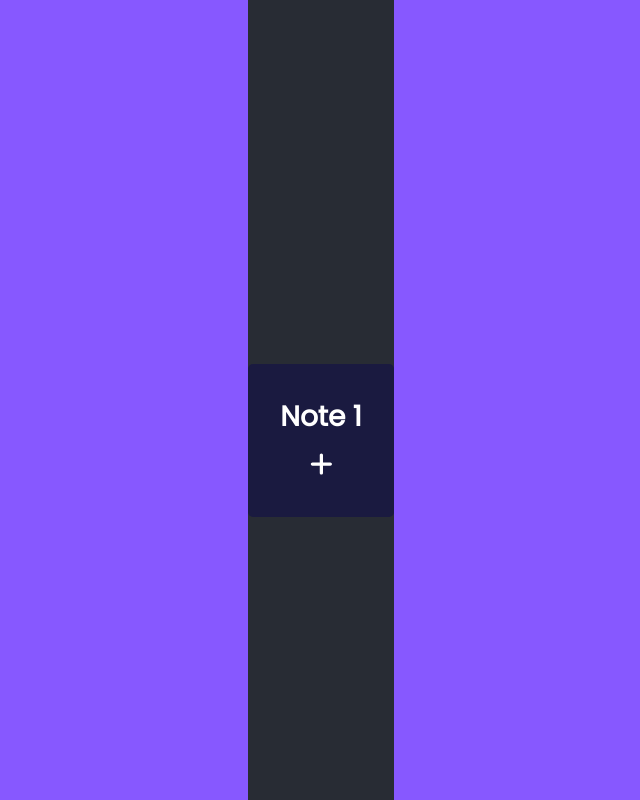
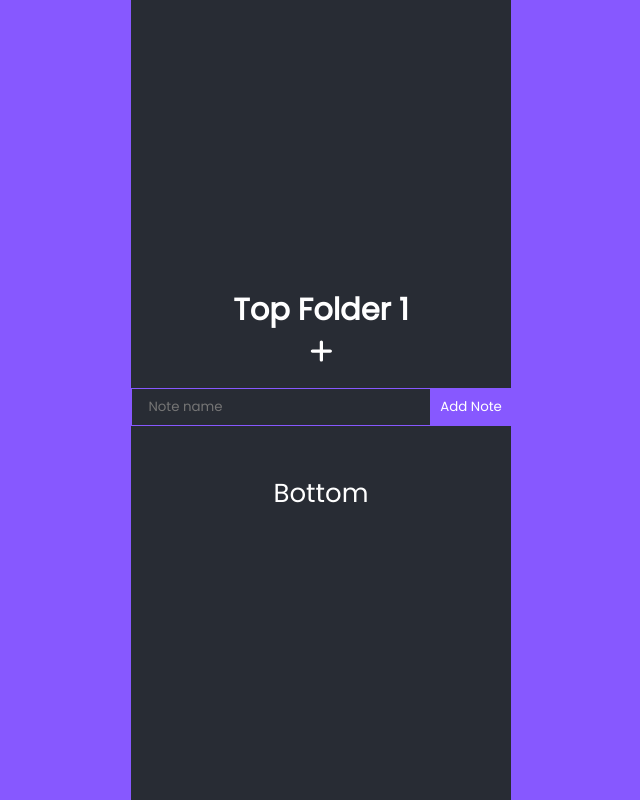
Before and after one commit to izakbunda/cs130, a React (Create React App) app in the folder client/authentication/: page / in a window 1280 px wide. Shown: the whole page, without its empty margins (319-959 px from the left). Built offline with nearby package versions, Linux system fonts and the light colour scheme.

Commit message:
all todo components (folder, note, task) functionality complete. styling not done

```diff
--- a/client/authentication/src/App.js
+++ b/client/authentication/src/App.js
@@ -1,12 +1,14 @@
 import './App.css';
+import './index.css';
 import { Note } from './components/note';
 import {LogInPage} from './components/logInPage';
+import { Folder } from './components/folder';
 
 function App() {
   return (
     <div className="App">
       <header className="App-header">
-        <Note name="Note 1"/>
+        <Folder name="Folder 1"/>
       </header>
     </div>
   );
--- /dev/null
+++ b/client/authentication/src/components/folder.jsx
@@ -0,0 +1,53 @@
+import React, {useState} from "react";
+import {v4 as uuidv4} from "uuid";
+import {Note} from "./note";
+import {FontAwesomeIcon} from '@fortawesome/react-fontawesome';
+import {faPlus} from '@fortawesome/free-solid-svg-icons';
+import { NoteAdder } from "./noteAdder";
+//import '../css/folder.css';
+//import '../css/index.css';
+
+
+export const Folder = ({name}) => {
+    const [notes, setNotes] = useState([]);
+    const [isExpanded, setIsExpanded] = useState(true);
+    const [isAdding, setIsAdding] = useState(true);
+
+    const addNote = (noteName) => {
+        if (noteName) {
+            setNotes([...notes, {
+                id: uuidv4(),
+                title: noteName,
+            }])
+        }
+    }
+    const deleteNote = (id) => {
+        setNotes(notes.filter((note) =>
+            note.id != id
+        ));
+    }
+
+    const toggleIsAdding = () => {
+        setIsAdding(!isAdding);
+    }
+
+    return (
+        <div className='app-container'>
+            <header className='fixed-header'>
+                <h3>Top {name}</h3>
+                <FontAwesomeIcon className="edit-icon" icon={faPlus} onClick={() => toggleIsAdding()} />
+                {isAdding ? (
+                    <NoteAdder addNote={addNote} testing="test"/>
+                ) : (
+                    <></>
+                )}
+            </header>
+            <div className='scrollable-content'>
+                {notes.map((note) =>
+                    <Note noteInfo={note} deleteNoteFunc={deleteNote}/>
+                )}
+                <p>Bottom</p>
+            </div>
+        </div>
+    )
+}
--- a/client/authentication/src/components/note.js
+++ b/client/authentication/src/components/note.jsx
@@ -5,16 +5,16 @@ import {TaskAdder} from "./taskAdder";
 import {TaskEditor} from "./taskEditor";
 import {FontAwesomeIcon} from '@fortawesome/react-fontawesome'
 import {faPlus} from '@fortawesome/free-solid-svg-icons'
+import {faTrash} from '@fortawesome/free-solid-svg-icons'
 
 
-export const Note = (props) => {
+export const Note = ({deleteNoteFunc, noteInfo}) => {
   // track states (list of tasks)
   const [tasks, setTasks] = useState([]);
   const [isAdding, setIsAdding] = useState(false);
 
   // add a Task to the list
   const addTask = (task, startDate, endDate) => {
-
     setTasks([...tasks, {
       id: uuidv4(),
       todo: task,
@@ -60,29 +60,37 @@ export const Note = (props) => {
   };
 
   // return UI component of folder
+
   return (
     <div className="Folder">
-      <h1>{props.name}</h1>
       <FontAwesomeIcon className="edit-icon" icon={faPlus} onClick={() => toggleIsAdding()} />
+      <h1>{noteInfo.title}</h1>
+      <FontAwesomeIcon className="delete-icon" icon={faTrash} onClick={() => deleteNoteFunc(noteInfo.id)} />
+      {tasks.map((task) =>
+        task.isEditing ? (
+          <>
+            <Task
+              key={task.id}
+              todo={task}
+              editTask={editTask}
+              toggleComplete={toggleComplete}
+            />
+            <TaskEditor editTask={editTodo} todo={task} deleteTaskFunc={deleteTask}/>
+          </>
+        ) : (
+          <Task
+            key={task.id}
+            todo={task}
+            editTask={editTask}
+            toggleComplete={toggleComplete}
+          />
+        )
+      )}
       {isAdding ? (
         <TaskAdder addTask={addTask} />
       ) : (
         <></>
       )}
-
-      {tasks.map((task) =>
-        task.isEditing ? (
-          <TaskEditor editTask={editTodo} todo={task} />
-        ) : (
-          <Task
-            key={task.id}
-            todo={task}
-            deleteTask={deleteTask}
-            editTask={editTask}
-            toggleComplete={toggleComplete}
-          />
-        )
-      )}
     </div>
   );
 };
--- /dev/null
+++ b/client/authentication/src/components/noteAdder.jsx
@@ -0,0 +1,20 @@
+import React, {useState} from "react";
+
+export const NoteAdder = ({addNote}) => {
+    const [value, setValue] = useState('');
+
+    const handleSubmit = (e) => {
+        // prevent default action
+        e.preventDefault();
+        addNote(value);
+        // clear form after submission
+        setValue('');
+        };
+
+    return (
+        <form onSubmit={handleSubmit} className="TaskAdder">
+            <input type="text" value={value} onChange={(e) => setValue(e.target.value)} className="TaskInputAdder" placeholder='Note name' />
+            <button type="submit" className='TaskAddButton'>Add Note</button>
+       </form>
+    )
+}
--- a/client/authentication/src/components/task.js
+++ b/client/authentication/src/components/task.jsx
@@ -5,15 +5,19 @@ import {FontAwesomeIcon} from '@fortawesome/react-fontawesome'
 import {faPenToSquare} from '@fortawesome/free-solid-svg-icons'
 
 
-export const Task = ({todo, deleteTask, editTask, toggleComplete}) => {
+export const Task = ({todo, editTask, toggleComplete}) => {
   return (
     <div className="Task">
         <p className={`${todo.completed ? "completed" : "incompleted"}`} onClick={() => toggleComplete(todo.id)}>{todo.todo}</p>
         <div>
           <FontAwesomeIcon className="edit-icon" icon={faPenToSquare} onClick={() => editTask(todo.id)} />
-          <FontAwesomeIcon className="delete-icon" icon={faTrash} onClick={() => deleteTask(todo.id)} />
         </div>
-        <ProgressBar startDate={todo.start} endDate={todo.end} />
+        {todo.end == null ? (
+          <></>
+        ) : (
+          <ProgressBar startDate={todo.start} endDate={todo.end} />
+        )}
+
     </div>
   )
 }
--- a/client/authentication/src/components/taskAdder.js
+++ b/client/authentication/src/components/taskAdder.jsx
@@ -9,6 +9,7 @@ export const TaskAdder = ({addTask}) => {
 
   const handleDateTimeChange = (dateTime) => {
     setDueDate(dateTime);
+    console.log(dateTime);
   };
 
   // update the task name
@@ -16,8 +17,7 @@ export const TaskAdder = ({addTask}) => {
     // prevent default action
       e.preventDefault();
       // fields must be filled out
-      if ((value) && (dueDate)) {
-        // check due date is in the future
+      if (value) {
         const currentDate = new Date();
         const formattedDate = currentDate.toLocaleString('en-CA', {
           year: 'numeric',
@@ -29,6 +29,10 @@ export const TaskAdder = ({addTask}) => {
           hour12: false
         });
         const localCurrentDate = new Date(formattedDate.replace(', ', 'T'));
+        if (dueDate) {
+          console.log("due date detected")
+          // check due date is in the future
+
           const localDueDate = new Date(dueDate);
           if (localDueDate - localCurrentDate > 0) {
             // add todo
@@ -40,14 +44,24 @@ export const TaskAdder = ({addTask}) => {
           } else {
             console.log("Cannot add task due in the past");
           }
+        } else {
+          console.log("due date not detected")
+          // add todo
+          console.log("adding task with no date");
+          addTask(value, localCurrentDate, null);
+          // clear form after submission
+          setValue('');
+          setDueDate('');
+        }
+
       }
     };
 
   // return UI components
+  // <DateTimePicker title={"Due Date:"} onDateTimeChange={handleDateTimeChange} value={dueDate} />
   return (
     <form onSubmit={handleSubmit} className="TaskAdder">
       <input type="text" value={value} onChange={(e) => setValue(e.target.value)} className="TaskInputAdder" placeholder='What is the task today?' />
-      <DateTimePicker title={"Due Date:"} onDateTimeChange={handleDateTimeChange} value={value} />
       <button type="submit" className='TaskAddButton'>Add Task</button>
     </form>
   )
--- a/client/authentication/src/components/taskEditor.js
+++ /dev/null
@@ -1,43 +0,0 @@
-import React, {useState} from 'react'
-import {DateTimePicker} from './dateTime';
-
-export const TaskEditor = ({editTask, todo}) => {
-  // convert todo.end to a string
-  let formattedDueDate = todo.end.toLocaleString('en-CA', {
-    year: 'numeric',
-    month: '2-digit',
-    day: '2-digit',
-    hour: '2-digit',
-    minute: '2-digit',
-    second: '2-digit',
-    hour12: false
-  });
-  formattedDueDate = formattedDueDate.replace(', ', 'T');
-
-  // track states (value being typed in)
-  const [value, setValue] = useState(todo.todo);
-  const [dueDate, setDueDate] = useState(formattedDueDate);
-
-  const handleDateTimeChange = (dateTime) => {
-    setDueDate(dateTime);
-  };
-
-  // add TaskEditor Bar
-  const handleSubmit = (e) => {
-    // prevent default action
-    e.preventDefault();
-    // edit todo
-    const dateTimeDue = new Date(dueDate);
-    editTask(value, dateTimeDue, todo.id);
-  };
-
-  // return UI component
-  return (
-    <form onSubmit={handleSubmit} className="TaskEditor">
-      {console.log(dueDate)}
-      <input type="text" value={value} onChange={(e) => setValue(e.target.value)} className="TaskInputEditor" placeholder='Update task' />
-      <DateTimePicker onDateTimeChange={handleDateTimeChange} title={"New due date: "} value={value} defaultDate={dueDate.slice(0,10)} defaultTime={dueDate.slice(11,19)}/>
-      <button type="submit" className='TaskEditButton'>Update Task</button>
-    </form>
-  )
-}
--- /dev/null
+++ b/client/authentication/src/components/taskEditor.jsx
@@ -0,0 +1,64 @@
+import React, {useState} from 'react'
+import {DateTimePicker} from './dateTime';
+import {FontAwesomeIcon} from '@fortawesome/react-fontawesome'
+import {faTrash} from '@fortawesome/free-solid-svg-icons'
+
+export const TaskEditor = ({editTask, todo, deleteTaskFunc}) => {
+  // convert todo.end to a string
+  let formattedDueDate = null;
+  if (todo.end != null) {
+    formattedDueDate = todo.end.toLocaleString('en-CA', {
+      year: 'numeric',
+      month: '2-digit',
+      day: '2-digit',
+      hour: '2-digit',
+      minute: '2-digit',
+      second: '2-digit',
+      hour12: false
+    });
+    formattedDueDate = formattedDueDate.replace(', ', 'T');
+  }
+
+  // track states (value being typed in)
+  const [value, setValue] = useState(todo.todo);
+  const [dueDate, setDueDate] = useState(formattedDueDate);
+
+  const handleDateTimeChange = (dateTime) => {
+    setDueDate(dateTime);
+  };
+
+  // add TaskEditor Bar
+  const handleSubmit = (e) => {
+    // prevent default action
+    e.preventDefault();
+    // edit todo
+    const dateTimeDue = new Date(dueDate);
+    if(value) {
+      if (dateTimeDue.getTime() - todo.start.getTime() > 0) {
+        // due date still after
+        editTask(value, dateTimeDue, todo.id);
+      } else {
+        // due date set to before
+        editTask(value, null, todo.id);
+      }
+    }
+  };
+
+  // return UI component
+  return (
+    <>
+      <form onSubmit={handleSubmit} className="TaskEditor">
+        <h2>New Name</h2>
+        <input type="text" value={value} onChange={(e) => setValue(e.target.value)} className="TaskInputEditor" placeholder='New name' />
+        {todo.end != null ? (
+          <DateTimePicker onDateTimeChange={handleDateTimeChange} title={"New due date: "} value={value} defaultDate={dueDate.slice(0,10)} defaultTime={dueDate.slice(11,19)}/>
+        ) : (
+          <DateTimePicker onDateTimeChange={handleDateTimeChange} title={"New due date: "} value={value}/>
+        )}
+
+        <button type="submit" className='TaskEditButton'>Update Task</button>
+      </form>
+      <FontAwesomeIcon className="delete-icon" icon={faTrash} onClick={() => deleteTaskFunc(todo.id)} />
+    </>
+  )
+}
--- /dev/null
+++ b/client/authentication/src/css/folder.css
@@ -0,0 +1,27 @@
+.app-container {
+  display: flex;
+  flex-direction: column;
+  height: 100vh; /* Full viewport height */
+  overflow: hidden;
+}
+
+.fixed-header {
+  background-color: #D9D9D9;
+  border-radius: 5px;
+  font-size: 1em;
+  font-weight: 500;
+  font-family: inherit;
+  border-color: #2B2B2B;
+  padding: 5px 5px;
+  text-align: center;
+  z-index: 1000;
+  box-shadow: 0 2px 5px rgba(0, 0, 0, 0.1);
+}
+
+.scrollable-content {
+  margin-top: 60px; /* Adjust to match the header's height */
+  overflow-y: auto;
+  flex: 1;
+  padding: 10px 20px;
+  background-color: #f8f9fa;
+}
```
Also changed, not shown: client/authentication/src/components/dateTime.jsx (renamed from client/authentication/src/components/dateTime.js), client/authentication/src/components/logInPage.jsx (renamed from client/authentication/src/components/logInPage.js), client/authentication/src/components/progressBar.jsx (renamed from client/authentication/src/components/progressBar.js). Lines whose indentation alone changed are shown as unchanged.
